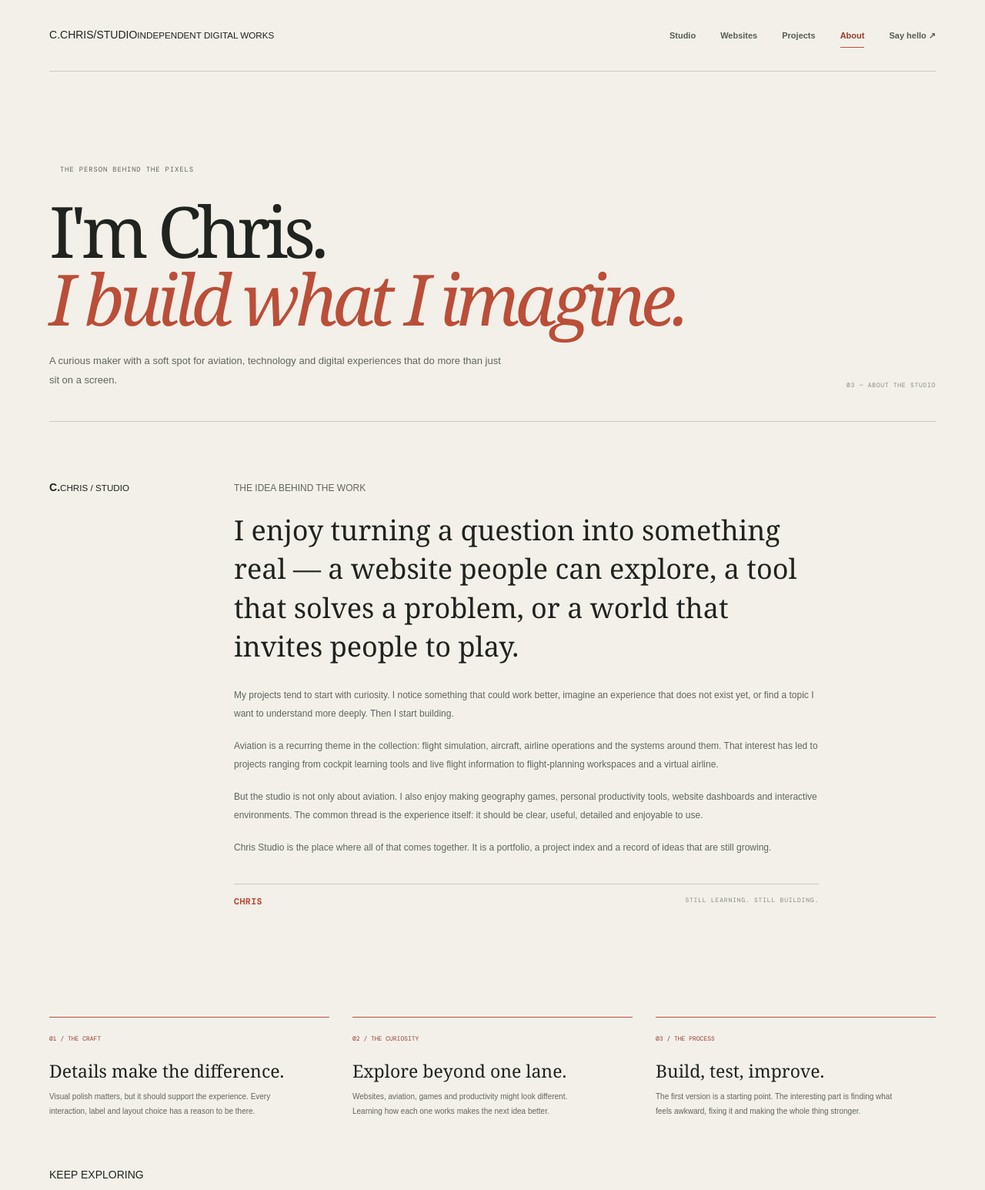
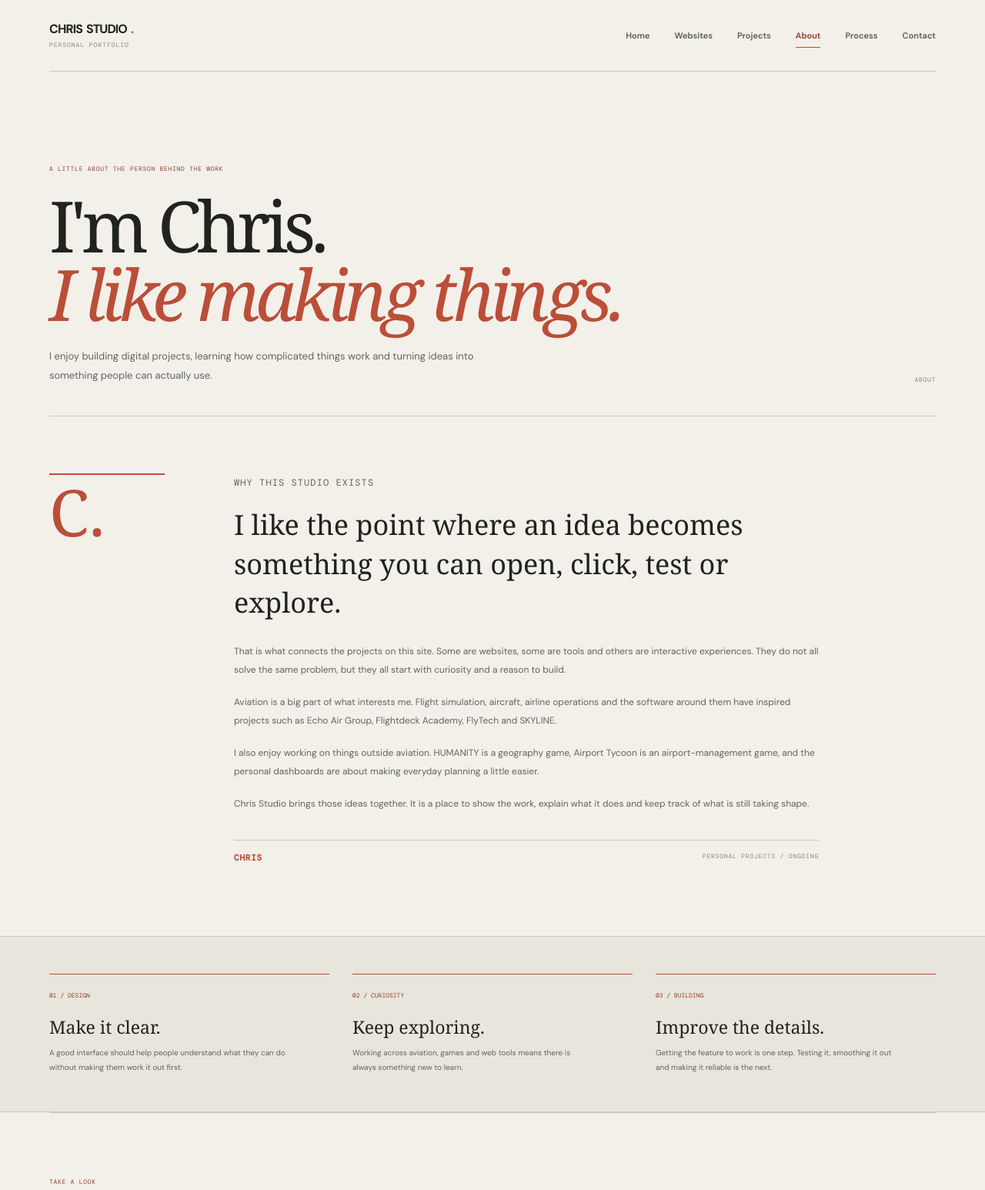
Before and after one commit to echoairgroup/CHRIS-STUDIO, a plain HTML site: page about.html in a window 1280 px wide. Shown: the top 1546 px of the page at 77% size. Drawn offline with nearby package versions, Linux system fonts and the light colour scheme.

Commit message:
Apply consistent editorial layout across portfolio pages

```diff
--- a/about.html
+++ b/about.html
@@ -1,45 +1,45 @@
 <!doctype html>
 <html lang="en">
 <head>
-<meta charset="utf-8"><meta name="viewport" content="width=device-width, initial-scale=1"><meta name="theme-color" content="#080b0d">
-<title>About — Chris Studio</title><meta name="description" content="The person behind Chris Studio: a curious builder exploring websites, aviation, software and interactive experiences.">
+<meta charset="utf-8"><meta name="viewport" content="width=device-width, initial-scale=1"><meta name="theme-color" content="#f2f0e9">
+<title>About — Chris Studio</title><meta name="description" content="A little about Chris and the interests behind the projects in this portfolio.">
 <link rel="icon" href="assets/favicon.svg" type="image/svg+xml"><link rel="preconnect" href="https://fonts.googleapis.com"><link rel="preconnect" href="https://fonts.gstatic.com" crossorigin>
-<link href="https://fonts.googleapis.com/css2?family=DM+Mono:wght@400;500&family=Manrope:wght@400;500;600;700;800&family=Space+Grotesk:wght@400;500;600;700&display=swap" rel="stylesheet"><link rel="stylesheet" href="styles.css">
-<meta property="og:type" content="website"><meta property="og:title" content="About — Chris Studio"><meta property="og:description" content="A little context about the person behind the projects."><meta property="og:image" content="https://echoairgroup.github.io/CHRIS-STUDIO/assets/social-card.svg">
+<link href="https://fonts.googleapis.com/css2?family=DM+Sans:wght@400;500;600;700&family=DM+Mono:wght@400;500&display=swap" rel="stylesheet"><link rel="stylesheet" href="styles.css">
+<meta property="og:type" content="website"><meta property="og:title" content="About — Chris Studio"><meta property="og:description" content="The person and interests behind the work."><meta property="og:image" content="https://echoairgroup.github.io/CHRIS-STUDIO/assets/social-card.svg">
 </head>
 <body data-page="about">
-<a class="skip-link" href="#main">Skip to content</a><div class="ambient ambient-one"></div><div class="ambient ambient-two"></div>
+<a class="skip-link" href="#main">Skip to content</a>
 <header class="site-header">
-<a class="brand" href="index.html" aria-label="Chris Studio home"><span class="brand-symbol">C<span>.</span></span><span class="brand-name">CHRIS<span>/</span>STUDIO<small>INDEPENDENT DIGITAL WORKS</small></span></a>
-<button class="menu-toggle" type="button" aria-expanded="false" aria-controls="primary-nav"><span>Menu</span><i></i><i></i></button>
-<nav class="primary-nav" id="primary-nav" aria-label="Main navigation"><a href="index.html" data-page-link="home">Studio</a><a href="websites.html" data-page-link="websites">Websites</a><a href="projects.html" data-page-link="projects">Projects</a><a href="about.html" data-page-link="about">About</a><a class="nav-cta" href="contact.html" data-page-link="contact">Say hello <span>↗</span></a></nav>
+<a class="wordmark" href="index.html"><span>CHRIS</span> STUDIO<span class="wordmark-period">.</span><small>PERSONAL PORTFOLIO</small></a>
+<button class="menu-toggle" type="button" aria-expanded="false" aria-controls="primary-nav">Menu <span>＋</span></button>
+<nav class="primary-nav" id="primary-nav" aria-label="Main navigation"><a href="index.html" data-page-link="home">Home</a><a href="websites.html" data-page-link="websites">Websites</a><a href="projects.html" data-page-link="projects">Projects</a><a href="about.html" data-page-link="about">About</a><a href="journey.html" data-page-link="journey">Process</a><a href="contact.html" data-page-link="contact">Contact</a></nav>
 </header>
 <main id="main">
-<section class="page-hero page-width" data-index="03">
-<p class="eyebrow"><span class="signal"></span> THE PERSON BEHIND THE PIXELS</p>
-<h1>I'm Chris.<br><em>I build what I imagine.</em></h1>
-<div class="page-hero-bottom"><p class="page-lead">A curious maker with a soft spot for aviation, technology and digital experiences that do more than just sit on a screen.</p><span class="page-index">03 — ABOUT THE STUDIO</span></div>
+<section class="page-hero page-width">
+<p class="page-kicker">A LITTLE ABOUT THE PERSON BEHIND THE WORK</p>
+<h1>I'm Chris.<br><em>I like making things.</em></h1>
+<div class="page-hero-bottom"><p class="page-lead">I enjoy building digital projects, learning how complicated things work and turning ideas into something people can actually use.</p><span class="page-index">ABOUT</span></div>
 </section>
 <section class="story-section page-width">
-<aside class="story-aside"><div class="monogram-portrait"><strong>C<span>.</span></strong><small>CHRIS / STUDIO</small></div></aside>
+<aside class="story-mark" aria-hidden="true">C.</aside>
 <div class="story-copy">
-<p class="section-kicker">THE IDEA BEHIND THE WORK</p>
-<p class="story-lead">I enjoy turning a question into something real — a website people can explore, a tool that solves a problem, or a world that invites people to play.</p>
-<p>My projects tend to start with curiosity. I notice something that could work better, imagine an experience that does not exist yet, or find a topic I want to understand more deeply. Then I start building.</p>
-<p>Aviation is a recurring theme in the collection: flight simulation, aircraft, airline operations and the systems around them. That interest has led to projects ranging from cockpit learning tools and live flight information to flight-planning workspaces and a virtual airline.</p>
-<p>But the studio is not only about aviation. I also enjoy making geography games, personal productivity tools, website dashboards and interactive environments. The common thread is the experience itself: it should be clear, useful, detailed and enjoyable to use.</p>
-<p>Chris Studio is the place where all of that comes together. It is a portfolio, a project index and a record of ideas that are still growing.</p>
-<div class="story-signature"><b>CHRIS</b><span>STILL LEARNING. STILL BUILDING.</span></div>
+<p class="section-label">WHY THIS STUDIO EXISTS</p>
+<p class="story-lead">I like the point where an idea becomes something you can open, click, test or explore.</p>
+<p>That is what connects the projects on this site. Some are websites, some are tools and others are interactive experiences. They do not all solve the same problem, but they all start with curiosity and a reason to build.</p>
+<p>Aviation is a big part of what interests me. Flight simulation, aircraft, airline operations and the software around them have inspired projects such as Echo Air Group, Flightdeck Academy, FlyTech and SKYLINE.</p>
+<p>I also enjoy working on things outside aviation. HUMANITY is a geography game, Airport Tycoon is an airport-management game, and the personal dashboards are about making everyday planning a little easier.</p>
+<p>Chris Studio brings those ideas together. It is a place to show the work, explain what it does and keep track of what is still taking shape.</p>
+<div class="story-signature"><b>CHRIS</b><span>PERSONAL PROJECTS / ONGOING</span></div>
 </div>
 </section>
-<section class="values-panel"><div class="page-width values-grid">
-<article class="value-card"><span>01 / THE CRAFT</span><h2>Details make the difference.</h2><p>Visual polish matters, but it should support the experience. Every interaction, label and layout choice has a reason to be there.</p></article>
-<article class="value-card"><span>02 / THE CURIOSITY</span><h2>Explore beyond one lane.</h2><p>Websites, aviation, games and productivity might look different. Learning how each one works makes the next idea better.</p></article>
-<article class="value-card"><span>03 / THE PROCESS</span><h2>Build, test, improve.</h2><p>The first version is a starting point. The interesting part is finding what feels awkward, fixing it and making the whole thing stronger.</p></article>
+<section class="values-section"><div class="page-width values-grid">
+<article class="value-card"><span>01 / DESIGN</span><h2>Make it clear.</h2><p>A good interface should help people understand what they can do without making them work it out first.</p></article>
+<article class="value-card"><span>02 / CURIOSITY</span><h2>Keep exploring.</h2><p>Working across aviation, games and web tools means there is always something new to learn.</p></article>
+<article class="value-card"><span>03 / BUILDING</span><h2>Improve the details.</h2><p>Getting the feature to work is one step. Testing it, smoothing it out and making it reliable is the next.</p></article>
 </div></section>
-<section class="page-cta page-width"><div><p class="section-kicker">KEEP EXPLORING</p><h2>Curiosity looks<br><em>better in motion.</em></h2></div><a class="button button-primary" href="projects.html">See the projects <span>↗</span></a></section>
+<section class="page-width closing"><div><p class="section-label">TAKE A LOOK</p><h2>See what<br>I'm <em>working on.</em></h2></div><div class="closing-bottom"><p>The project index has short explanations and direct links to the published websites.</p><a class="under-link" href="projects.html">Browse the projects <span>↗</span></a></div></section>
 </main>
-<footer class="site-footer"><div class="page-width footer-top"><a class="brand footer-brand" href="index.html"><span class="brand-symbol">C<span>.</span></span><span class="brand-name">CHRIS<span>/</span>STUDIO<small>INDEPENDENT DIGITAL WORKS</small></span></a><p>A home for ideas, projects<br>and the process in between.</p><div class="footer-links"><a href="websites.html">Websites</a><a href="projects.html">Projects</a><a href="about.html">About</a><a href="https://github.com/echoairgroup" target="_blank" rel="noreferrer">GitHub ↗</a></div></div><div class="page-width footer-bottom"><span>© <span data-year>2026</span> CHRIS.STUDIO</span><span>MADE WITH CURIOSITY <b>✳</b></span><a href="#main">BACK TO TOP ↑</a></div></footer>
+<footer class="site-footer"><div class="page-width footer-main"><a class="wordmark" href="index.html"><span>CHRIS</span> STUDIO<span class="wordmark-period">.</span><small>PERSONAL PORTFOLIO</small></a><p>A collection of work by Chris.<br>Updated as projects grow.</p><nav class="footer-nav"><a href="websites.html">Websites</a><a href="projects.html">Projects</a><a href="about.html">About</a><a href="contact.html">Contact</a></nav></div><div class="page-width footer-bottom"><span>© <span data-year>2026</span> CHRIS STUDIO</span><a href="#main">BACK TO TOP ↑</a></div></footer>
 <script src="script.js" defer></script>
 </body>
 </html>
```
